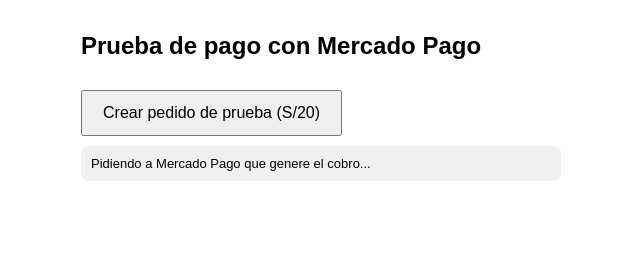
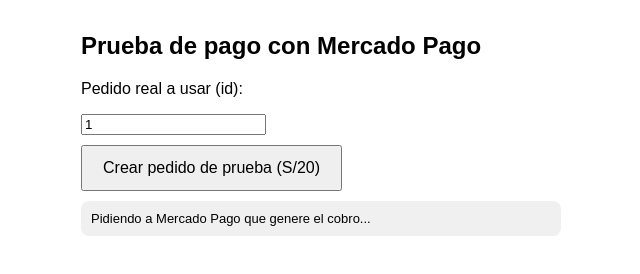
Before and after one commit to cantaparaperu/canta-para, a plain HTML site: page test-mercadopago.html in a window 1280 px wide. Both pictures are taken after a click on the button "Crear pedido de prueba (S/20)". Shown: the whole page, without its empty margins (319-959 px from the left). Drawn offline with Linux system fonts and the light colour scheme; no server answers.

Commit message:
Update test-mercadopago.html

```diff
--- a/test-mercadopago.html
+++ b/test-mercadopago.html
@@ -13,6 +13,9 @@
 </head>
 <body>
 <h2>Prueba de pago con Mercado Pago</h2>
+<p>Pedido real a usar (id):</p>
+<input id="pedidoId" value="1">
+<br>
 <button id="btnCrear">Crear pedido de prueba (S/20)</button>
 <div id="resultado">Esperando...</div>
 <div id="enlace"></div>
@@ -25,11 +28,13 @@
   resultado.textContent = 'Pidiendo a Mercado Pago que genere el cobro...';
   enlace.innerHTML = '';
 
+  const pedidoId = document.getElementById('pedidoId').value;
+
   const resp = await fetch('/api/crear-pago', {
     method: 'POST',
     headers: { 'Content-Type': 'application/json' },
     body: JSON.stringify({
-      pedidoId: 'prueba-' + Date.now(),
+      pedidoId: pedidoId,
       paraQuien: 'Prueba'
     })
   });
```
